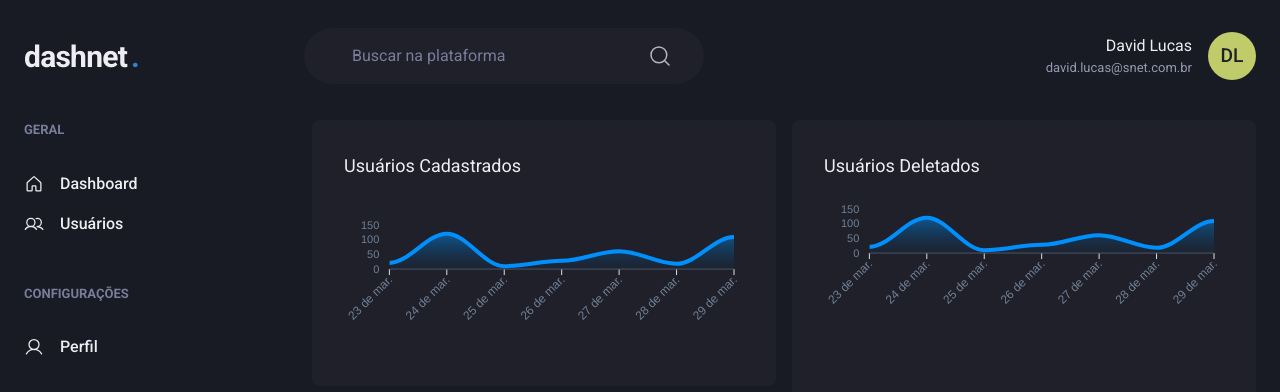
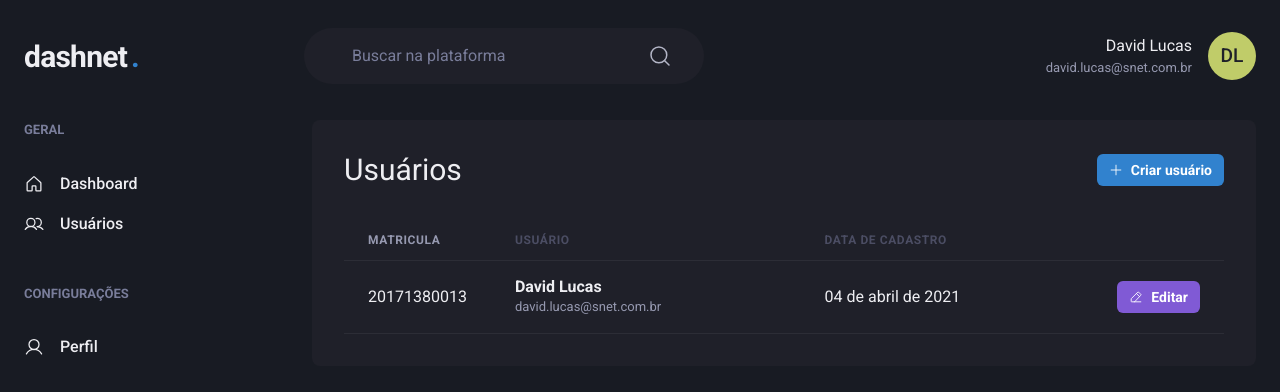
Before and after one commit to thereallucas98/fullstack-crud, a React (Vite) app in the folder web/: page / in a window 1280 px wide. Shown: the top 392 px of the page. Built offline with nearby package versions, Linux system fonts and the light colour scheme.

Commit message:
[frontend]: userlist page

```diff
--- a/web/src/App.tsx
+++ b/web/src/App.tsx
@@ -1,9 +1,9 @@
-import { Dashboard } from "./pages/private/Dashboard";
+import { UserList } from "./pages/private/UserList";
 
 function App() {
 
   return (
-    <Dashboard />
+    <UserList />
   )
 }
 
--- a/web/src/pages/private/Dashboard.tsx
+++ b/web/src/pages/private/Dashboard.tsx
@@ -63,7 +63,7 @@
   },
   fill: {
     opacity: 0.3,
-    // type: "gradient",
+    type: "gradient",
     gradient: {
       shade: "dark",
       opacityFrom: 0.7,
--- /dev/null
+++ b/web/src/pages/private/UserList.tsx
@@ -0,0 +1,86 @@
+import {
+  Box,
+  Button,
+  Checkbox,
+  Flex,
+  Heading,
+  Icon,
+  Table,
+  Tbody,
+  Td,
+  Text,
+  Th,
+  Thead,
+  Tr,
+} from "@chakra-ui/react";
+import { PencilSimpleLine, Plus } from "phosphor-react";
+import { Header } from "../../components/Header";
+import { Sidebar } from "../../components/Sidebar";
+
+export function UserList() {
+  return (
+    <Box>
+      <Header />
+
+      <Flex w="100%" my="6" maxWidth={1480} mx="auto" px="6">
+        <Sidebar />
+
+        <Box flex="1" borderRadius={8} bg="gray.800" p="8">
+          <Flex mb="8" justify="space-between" align="center">
+            <Heading size="lg" fontWeight="normal">
+              Usuários
+            </Heading>
+
+            <Button
+              as="a"
+              size="sm"
+              fontSize="sm"
+              colorScheme="blue"
+              leftIcon={<Icon as={Plus} />}
+            >
+              Criar usuário
+            </Button>
+          </Flex>
+
+          <Table colorScheme="whiteAlpha">
+            <Thead>
+              <Tr>
+                <Th px="6" color="gray.300" width="8">
+                  Matricula
+                </Th>
+                <Th>Usuário</Th>
+                <Th>Data de cadastro</Th>
+                <Th width="8"></Th>
+              </Tr>
+            </Thead>
+            <Tbody>
+              <Tr>
+                <Td px="6">20171380013</Td>
+                <Td>
+                  <Box>
+                    <Text fontWeight="bold">David Lucas</Text>
+                    <Text fontSize="small" color="gray.300">
+                      david.lucas@snet.com.br
+                    </Text>
+                  </Box>
+                </Td>
+                <Td>04 de abril de 2021</Td>
+                <Td>
+                  <Button
+                    as="a"
+                    size="sm"
+                    fontSize="sm"
+                    colorScheme="purple"
+                    leftIcon={<Icon as={PencilSimpleLine} />}
+                  >
+                    Editar
+                  </Button>
+                </Td>
+              </Tr>
+            </Tbody>
+          </Table>
+        </Box>
+      </Flex>
+    </Box>
+  );
+}
```
